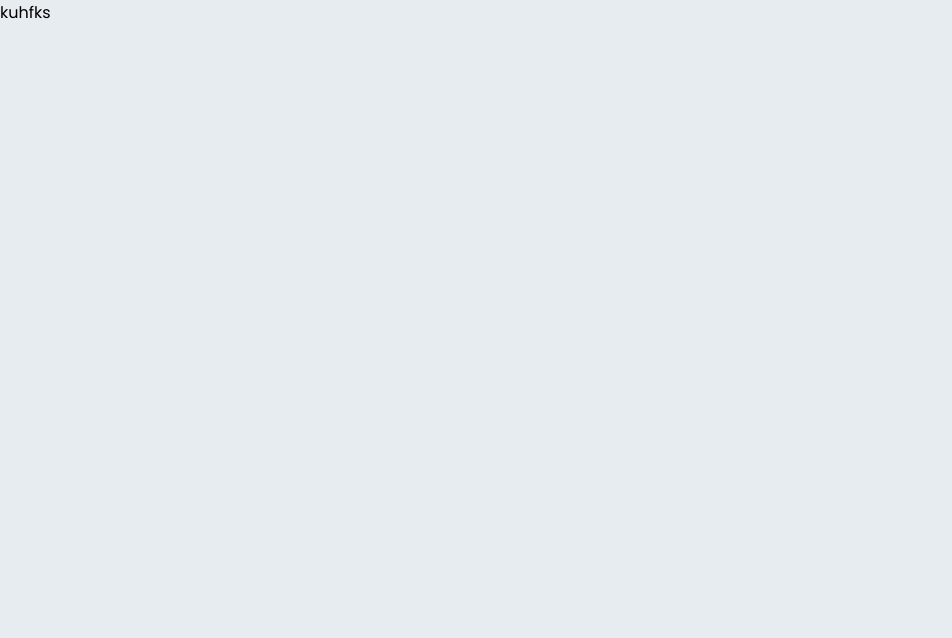
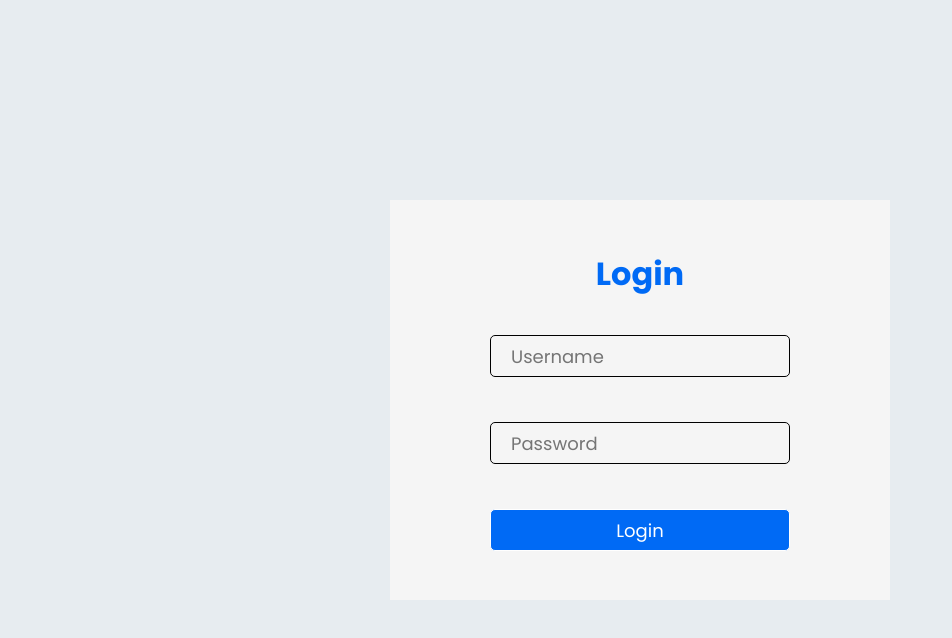
Before and after one commit to NguyenLeMyChau/Nhom19-FE-WebSchool, a React (Create React App) app: page / in a window 1280 px wide. Shown: the top 638 px of the page, without its empty margins (0-952 px from the left). Built offline with nearby package versions, Linux system fonts and the light colour scheme.

Commit message:
Create UI Login

```diff
--- a/src/App.css
+++ b/src/App.css
@@ -3,6 +3,7 @@
 * {
   padding: 0;
   margin: 0;
+  height: 100%;
   box-sizing: border-box;
   font-family: "Poppins", sans-serif;
   background-color: var(--backgroundColor);
@@ -10,10 +11,10 @@
 }
 
 :root {
-  --backgroundColor: #E7ECF0;
   --whiteColor: #FFFFFF;
   --textColor: #667580;
   --colorActive: #1DA1F2;
+  --backgroundColor: #f5f5f5
 }
 
 a {
--- /dev/null
+++ b/src/screens/login/login.css
@@ -0,0 +1,50 @@
+.body{
+    display: flex;
+    justify-content: center;
+    align-items: center;
+    height: 100%;
+    width: 100%;
+    background-color: #E7ECF0;
+}
+
+.login {
+    display: flex;
+    flex-direction: column;
+    justify-content: center;
+    align-items: center;
+    height: 400px;
+    width: 500px;
+    background-color: #f5f5f5;
+}
+
+.login-form {
+    display: flex;
+    flex-direction: column;
+    align-items: center;
+    margin-top: -200px;
+}
+
+.input{
+    width: 300px;
+    height: 40px;
+    margin: 10px;
+    padding: 20px;
+    border: 1px solid;
+    border-radius: 5px;
+    font-size: 18px;
+}
+
+.button{
+    width: 300px;
+    height: 40px;
+    margin: 10px;
+    padding: 20px;
+    border: 1px solid;
+    border-radius: 5px;
+    background-color: #006AF5;
+    color: white;
+    display: flex;
+    justify-content: center;
+    align-items: center;
+    font-size: 18px;
+}
--- a/src/screens/login/login.js
+++ b/src/screens/login/login.js
@@ -1,10 +1,19 @@
 import React from 'react'
+import './login.css'
 
 function Login() {
   return (
-    <div>
-      kuhfks
+    <div className='body'>
+      <div className='login'>
+        <h1 style={{marginTop: 50, color: '#006AF5'}}>Login</h1>
+        <form className='login-form'>
+          <input type='text' placeholder='Username' className='input'/> <br/>
+          <input type='password' placeholder='Password' className='input'/> <br/>
+          <button className='button'>Login</button>
+        </form>
+      </div>
     </div>
+
   )
 }
 
```
